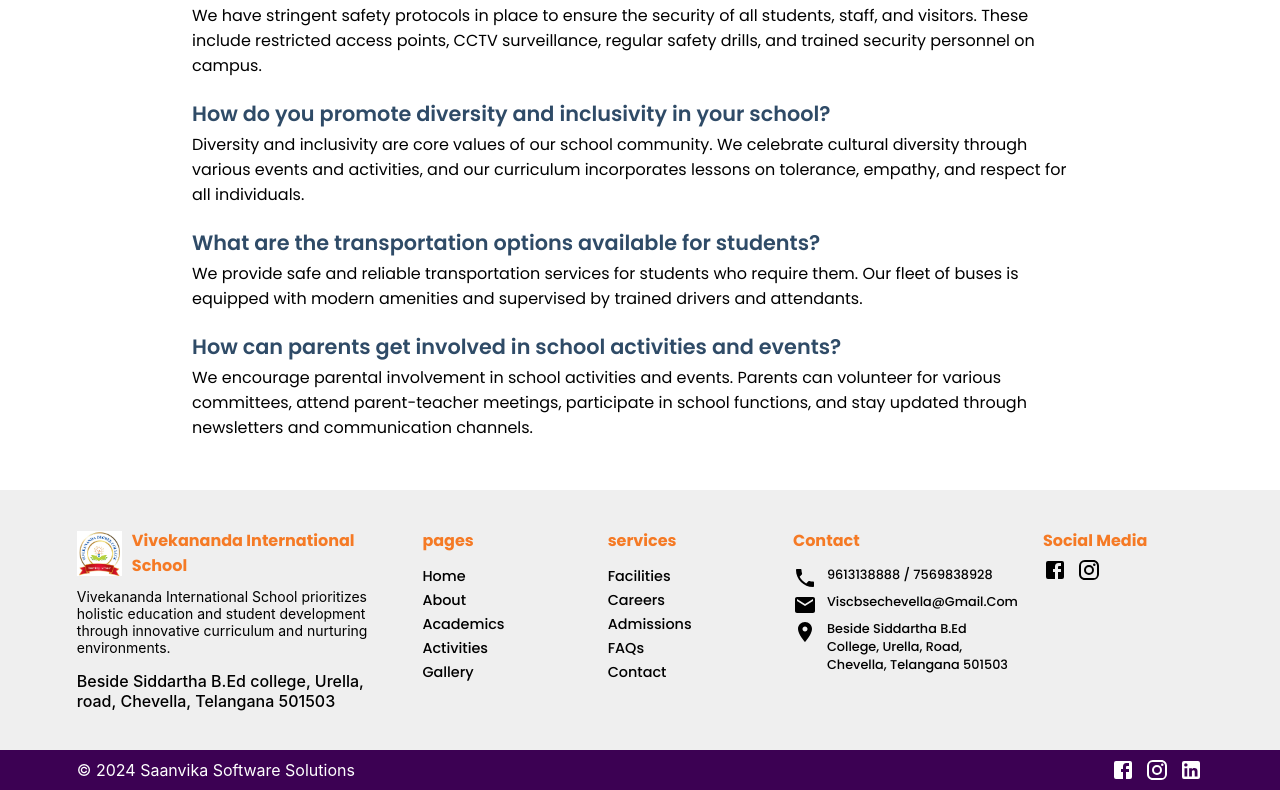
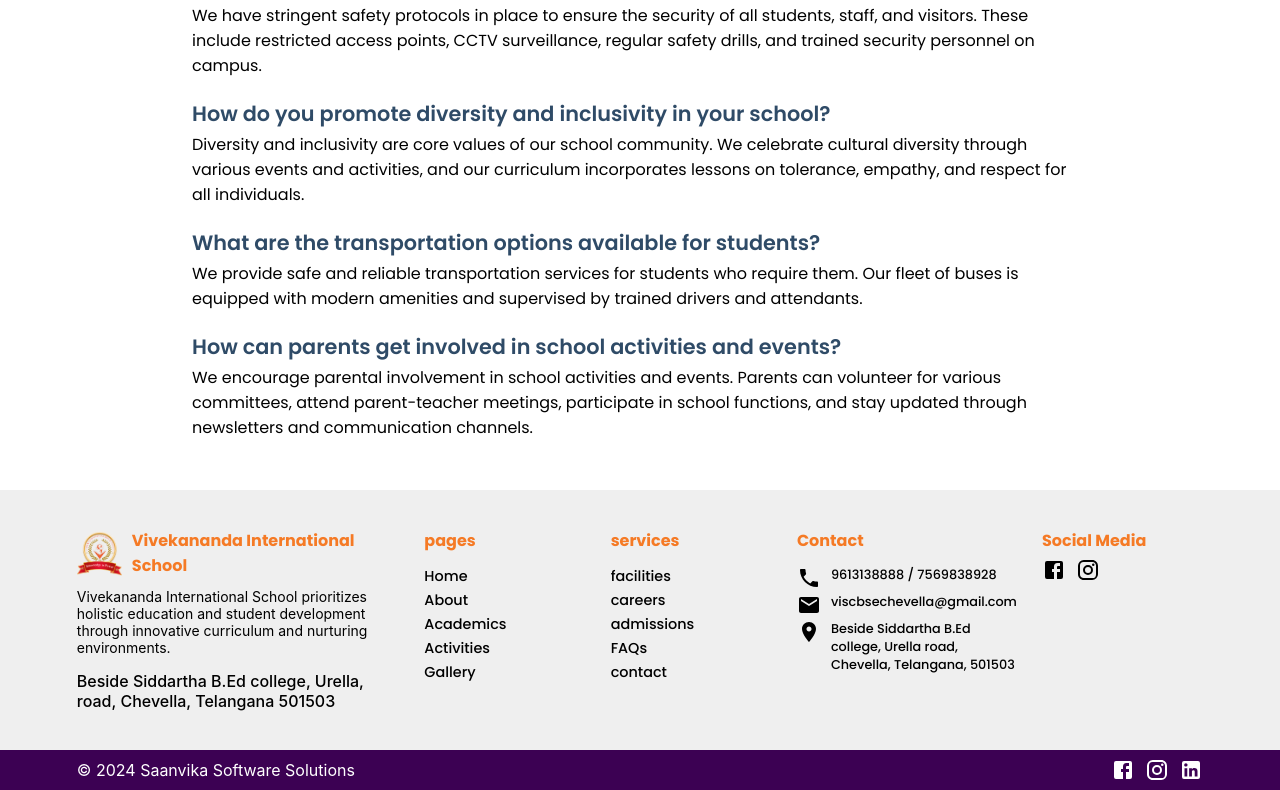
Before and after one commit to SaanvikaSolutions/VISSchool, a React (Create React App) app in the folder frontend/: page /faq in a window 1280 px wide. Shown: the part 845-1635 px from the top of the page. Built offline with nearby package versions, Linux system fonts and the light colour scheme.

Commit message:
footer changes

```diff
--- a/frontend/src/Components/Footer/Footer.css
+++ b/frontend/src/Components/Footer/Footer.css
@@ -38,7 +38,7 @@
     margin-top: 3px;
     margin-bottom: 3px;
     font-weight: 500;
-    text-transform: capitalize;
+    /* text-transform: capitalize; */
     cursor: pointer;
 }
 
--- a/frontend/src/Components/Footer/Footer.js
+++ b/frontend/src/Components/Footer/Footer.js
@@ -1,6 +1,6 @@
 import React, { useEffect, useState } from 'react';
 import './Footer.css';
-import Vislogo from '../../Assets/vislogo.jpeg';
+import Vislogo from '../../Assets/vislogo.png';
 import PhoneIcon from '@mui/icons-material/Phone';
 import MailIcon from '@mui/icons-material/Mail';
 import LocationOnIcon from '@mui/icons-material/LocationOn';
@@ -73,7 +73,7 @@ function Footer(){
                         </li>
                         <li>
                             <LocationOnIcon/>
-                            <p>Beside Siddartha B.Ed college, Urella, road, Chevella, Telangana 501503</p>
+                            <p>Beside Siddartha B.Ed college, Urella road, Chevella, Telangana, 501503</p>
                         </li>
                     </ul>
                 </div>
--- a/frontend/src/Components/Navbar/Navbar.js
+++ b/frontend/src/Components/Navbar/Navbar.js
@@ -1,6 +1,6 @@
 import React,{useState} from 'react';
 import './Navbar.css';
-import Vlogo from '../../Assets/vislogo.jpeg';
+import Vlogo from '../../Assets/vislogo.png';
 import { NavLink } from 'react-router-dom';
 import Drawer from '@mui/material/Drawer';
 
```
Also changed, not shown: frontend/src/Assets/vislogo.png (added).
